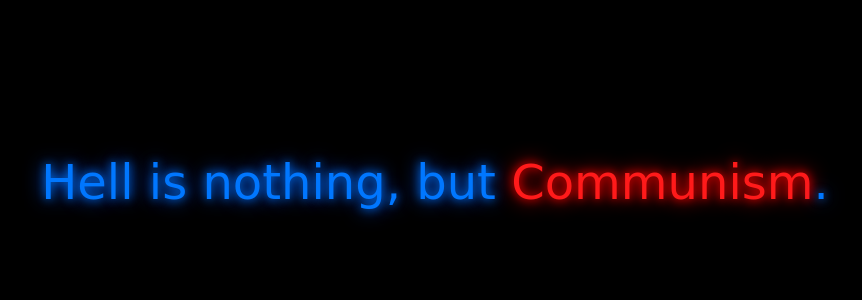
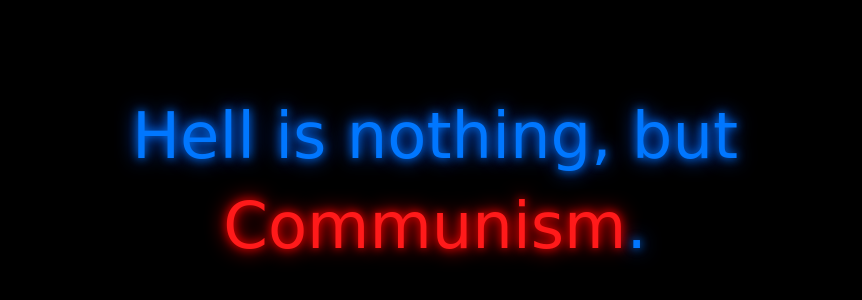
Before and after one commit to rabilxwl/www.rabil.com, a plain HTML site: page index.html in a window 1280 px wide. Shown: the part 218-518 px from the top of the page, without its empty margins (205-1067 px from the left). Drawn offline with Linux system fonts and the light colour scheme; a web font is replaced by a local one.

Commit message:
Add files via upload

```diff
--- a/index.html
+++ b/index.html
@@ -2,41 +2,46 @@
 <html lang="en">
 <head>
   <meta charset="UTF-8">
-  <title>rabil.</title>
+  <meta name="viewport" content="width=device-width, initial-scale=1.0">
+  <title>rabil.wl</title>
   <link href="https://fonts.googleapis.com/css2?family=UnifrakturCook:700&display=swap" rel="stylesheet">
   <style>
-    * {
+    html, body {
       margin: 0;
       padding: 0;
-      box-sizing: border-box;
-    }
-
-    body {
-      height: 100vh;
-      background-color: #000000; /* Full black */
+      height: 100%;
+      background-color: #000;
       font-family: 'UnifrakturCook', cursive;
       display: flex;
       justify-content: center;
       align-items: center;
+      text-align: center;
     }
 
     .message {
-      font-size: 48px;
+      font-size: 64px; /* Bigger and clearer */
       color: #0077ff;
-      text-align: center;
+      line-height: 1.4;
       text-shadow: 0 0 10px #0077ff, 0 0 20px #0055ff;
+      padding: 0 20px;
     }
 
     .red-text {
       color: #ff1a1a;
       text-shadow: 0 0 10px #ff0000, 0 0 20px #ff0000;
     }
+
+    @media (max-width: 600px) {
+      .message {
+        font-size: 40px;
+      }
+    }
   </style>
 </head>
 <body>
 
   <div class="message">
-    Hell is nothing, but <span class="red-text">Communism</span>.
+    Hell is nothing, but<br><span class="red-text">Communism</span>.
   </div>
 
 </body>
```
